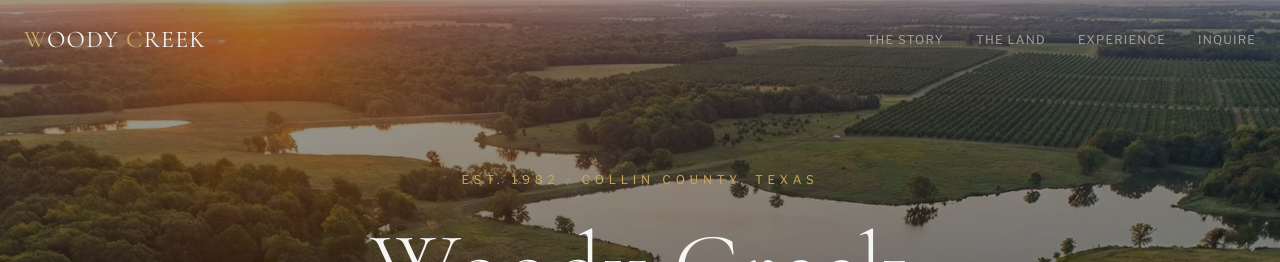
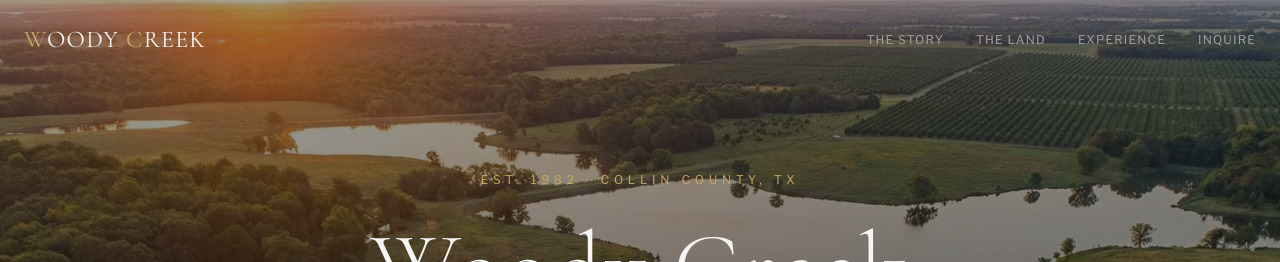
Before and after one commit to NerdMikeV/woody-creek-ranch, a React (Vite) app: page / in a window 1280 px wide. Shown: the top 262 px of the page. Built offline with nearby package versions, Linux system fonts and the light colour scheme.

Commit message:
claris-build/c059cf0b: update src/App.jsx

```diff
--- a/src/App.jsx
+++ b/src/App.jsx
@@ -142,7 +142,7 @@ export default function App() {
 
         <div className="relative z-20 text-center px-6 max-w-5xl">
           <p className="font-body text-xs tracking-[0.4em] uppercase text-gold mb-8 animate-fade-up stagger-1">
-            Est. 1982 · Collin County, Texas
+            Est. 1982 · Collin County, TX
           </p>
 
           <h1 className="font-display text-6xl md:text-7xl lg:text-8xl font-light tracking-wide mb-6 animate-fade-up stagger-2">
@@ -372,7 +372,7 @@ export default function App() {
           <div className="flex flex-col md:flex-row justify-between items-center gap-8">
             <div className="font-display text-3xl tracking-wider text-center md:text-left">
               <span className="text-gold">W</span>OODY <span className="text-gold">C</span>REEK
-              <span className="block text-base italic text-stone-500 mt-1">Ranch · Collin County, Texas</span>
+              <span className="block text-base italic text-stone-500 mt-1">Ranch · Collin County, TX</span>
             </div>
 
             <div className="font-body text-xs text-stone-600 text-center md:text-right">
```
